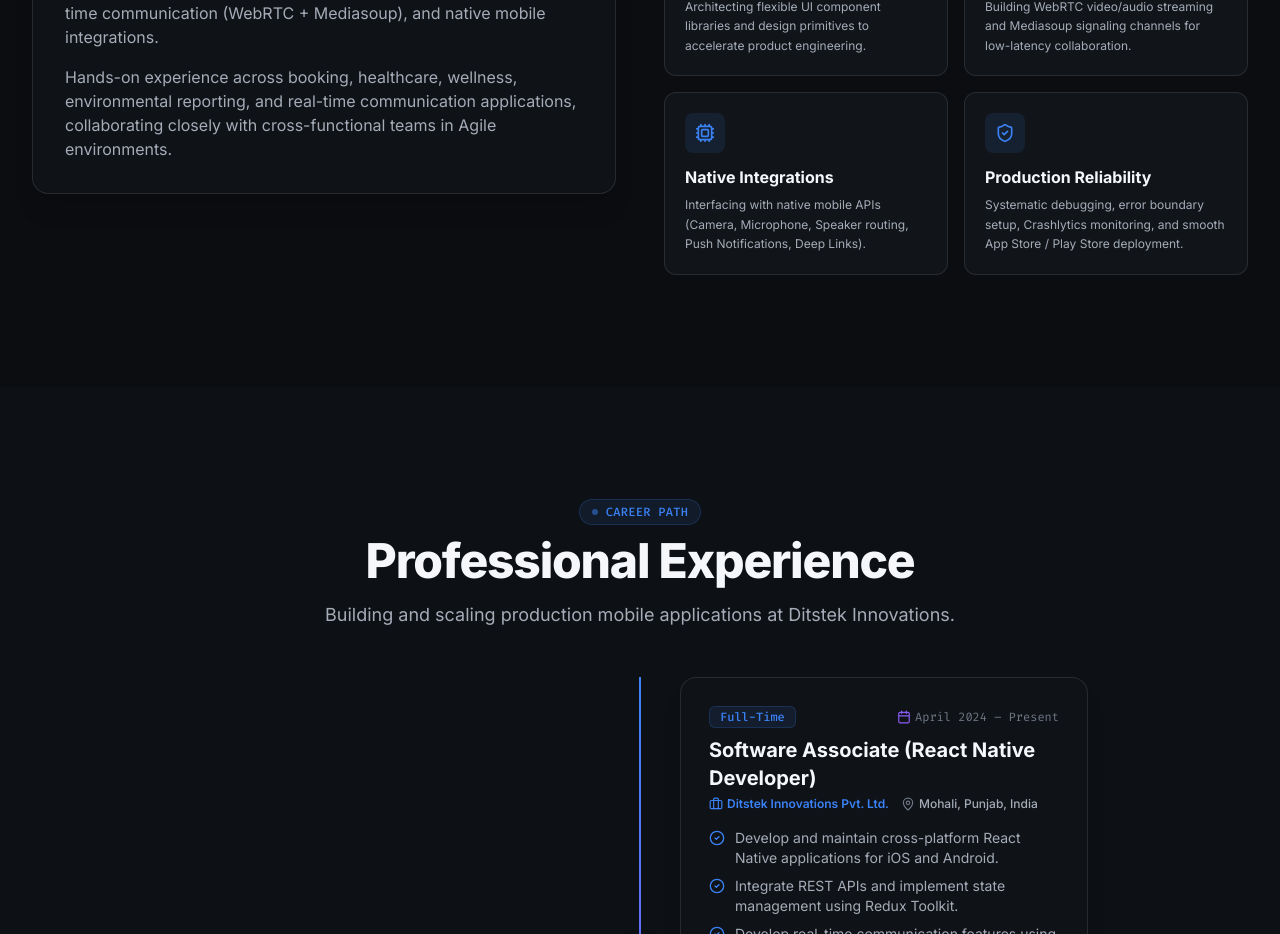
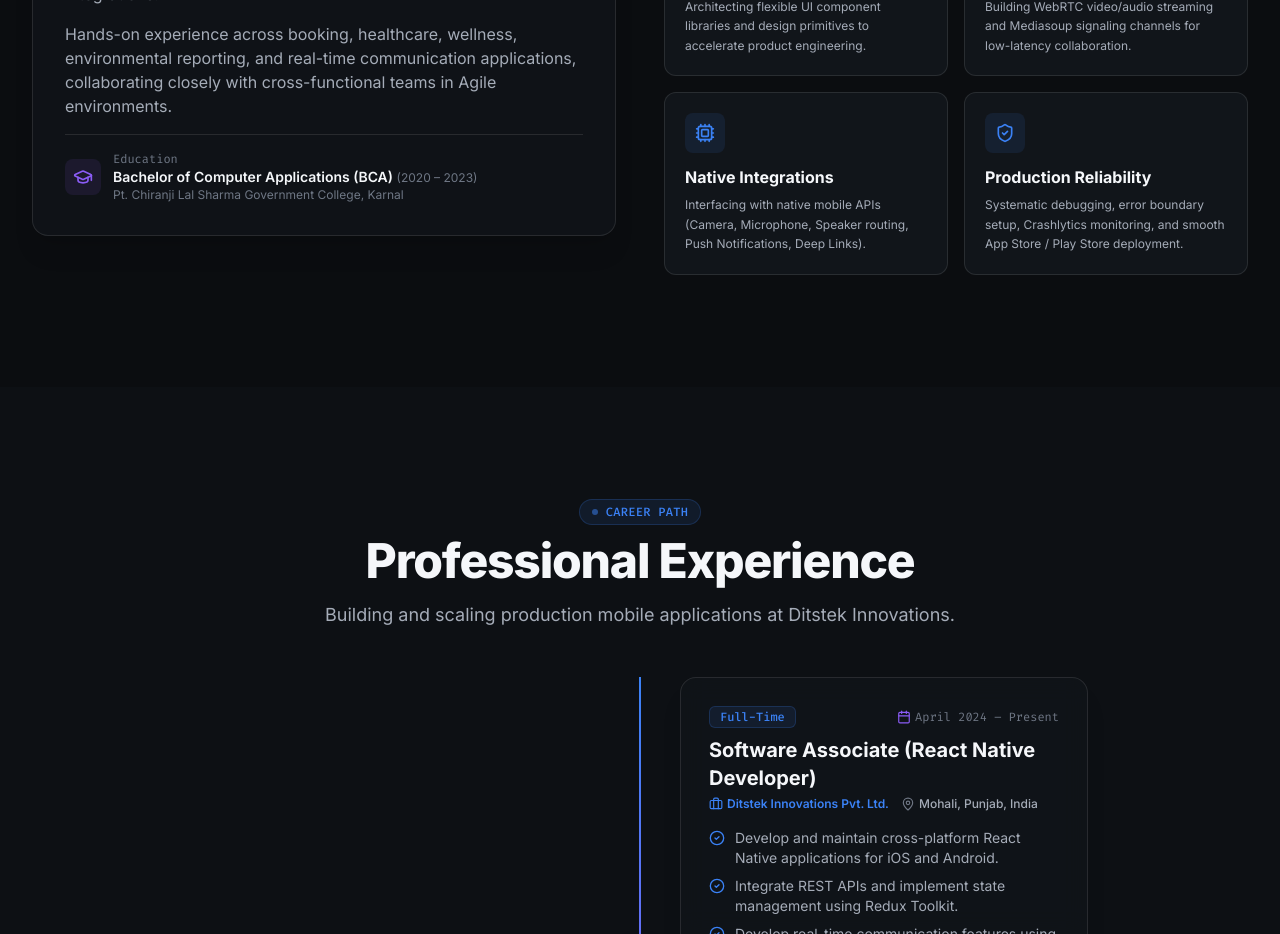
Before and after one commit to vinod830284/portfolio, a React (Vite) app: page / in a window 1280 px wide. Shown: the part 1660-2594 px from the top of the page. Built offline with nearby package versions, Linux system fonts and the light colour scheme.

Commit message:
Sync CV details including BCA Education from Google Doc

```diff
--- a/src/sections/About/About.jsx
+++ b/src/sections/About/About.jsx
@@ -1,5 +1,5 @@
 import { motion } from 'framer-motion';
-import { Code2, Zap, Layers, Radio, Cpu, ShieldCheck } from 'lucide-react';
+import { Code2, Zap, Layers, Radio, Cpu, ShieldCheck, GraduationCap } from 'lucide-react';
 import { SectionTitle } from '../../components/SectionTitle/SectionTitle';
 
 const focusItems = [
@@ -69,6 +69,22 @@ export function About() {
             <p className="text-sm sm:text-base text-slate-600 dark:text-[#A5ACB8] leading-relaxed">
               Hands-on experience across booking, healthcare, wellness, environmental reporting, and real-time communication applications, collaborating closely with cross-functional teams in Agile environments.
             </p>
+
+            {/* Education Badge / Card */}
+            <div className="pt-4 border-t border-slate-200 dark:border-white/10 flex items-center gap-3">
+              <div className="w-9 h-9 rounded-lg bg-accent-violet/10 flex items-center justify-center text-accent-violet shrink-0">
+                <GraduationCap className="w-5 h-5" />
+              </div>
+              <div className="text-left">
+                <div className="text-xs font-mono text-slate-500 dark:text-[#6F7785]">Education</div>
+                <div className="text-sm font-semibold text-slate-900 dark:text-[#F5F7FA]">
+                  Bachelor of Computer Applications (BCA) <span className="text-xs font-normal text-slate-500 dark:text-[#6F7785]">(2020 – 2023)</span>
+                </div>
+                <div className="text-xs text-slate-500 dark:text-[#6F7785]">
+                  Pt. Chiranji Lal Sharma Government College, Karnal
+                </div>
+              </div>
+            </div>
           </motion.div>
 
           {/* Focus Grid */}
```
Also changed, not shown: 5 other files (tests, documents, lock files or other folders).
